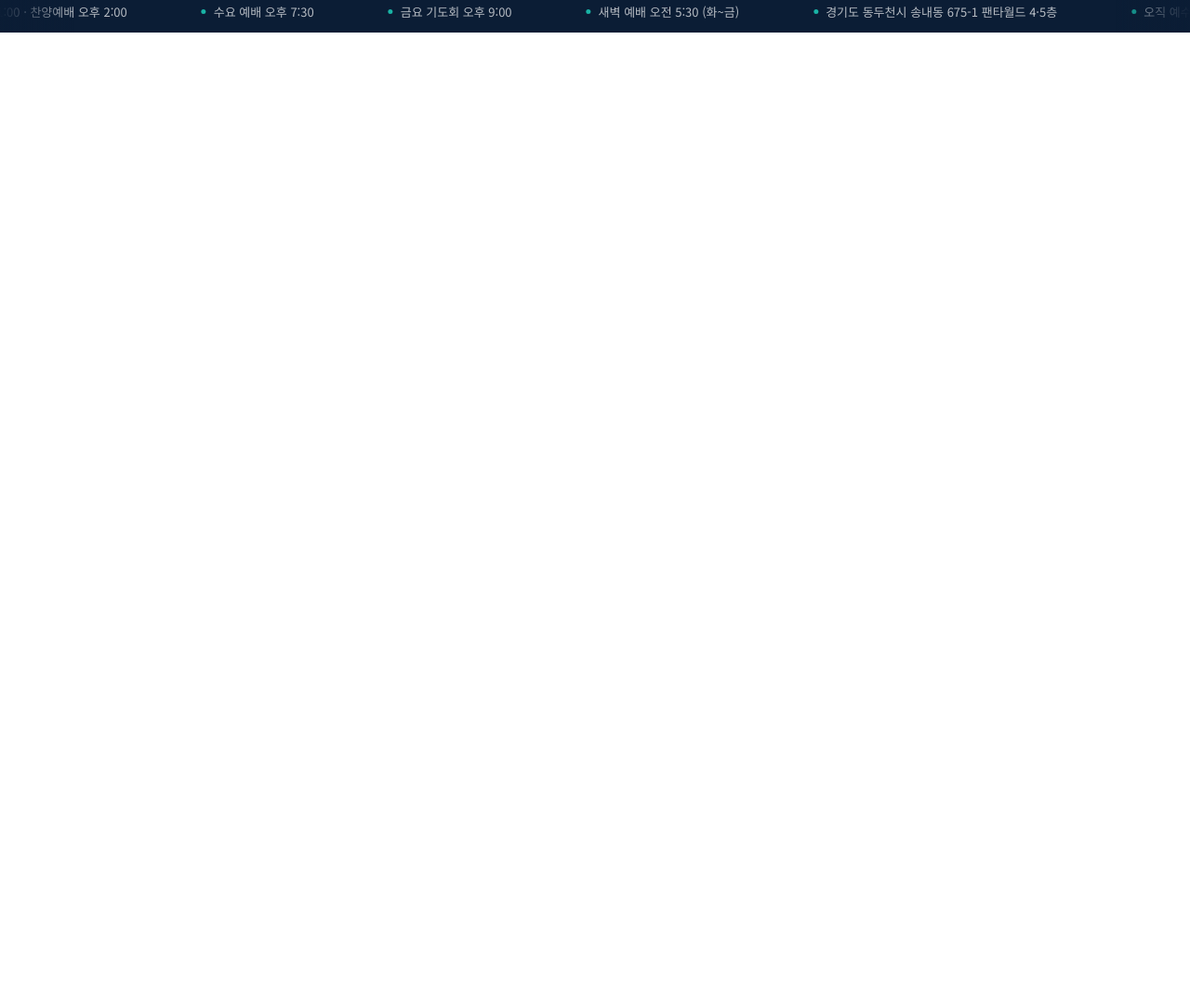
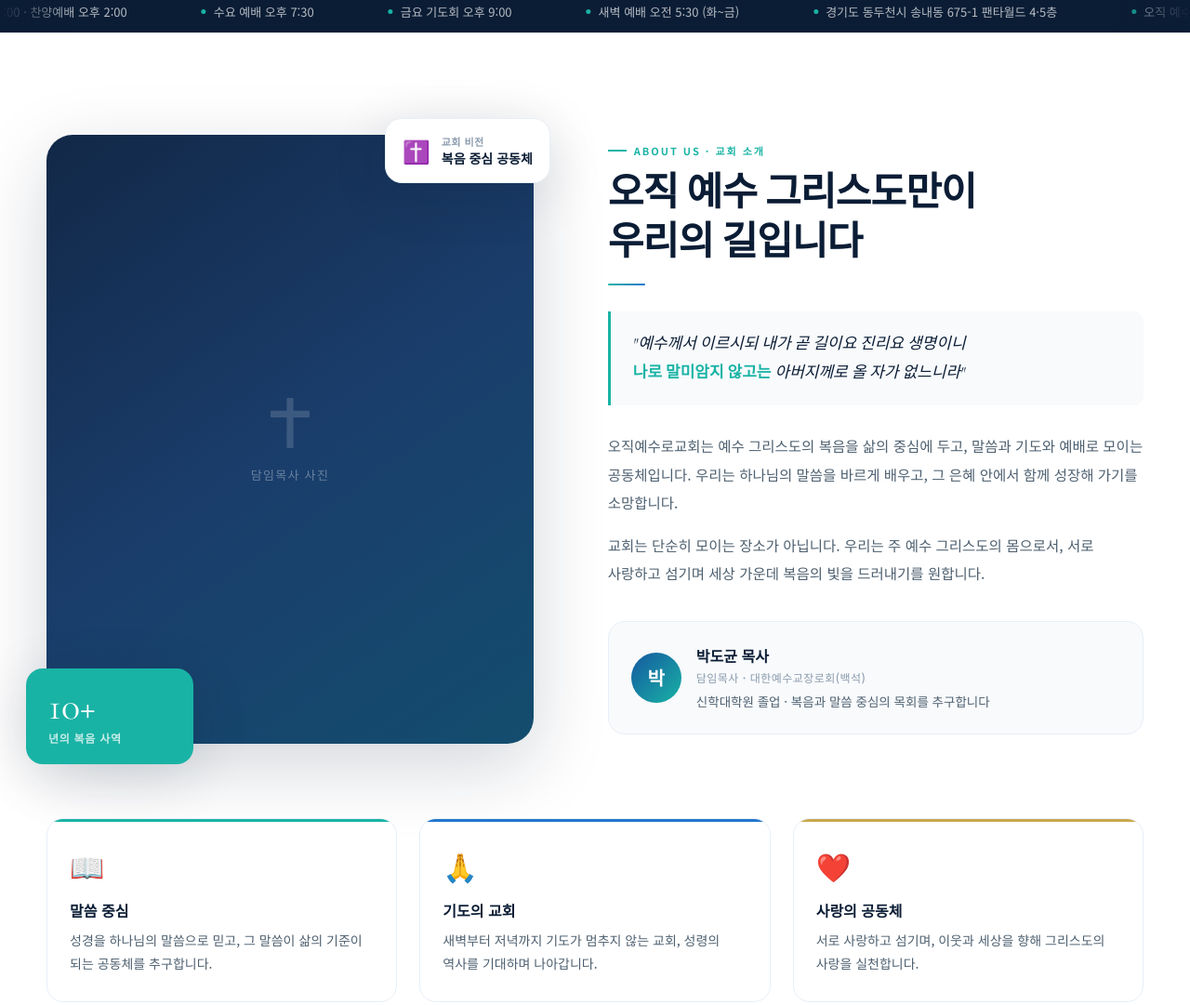
Before and after one commit to 031onewayjesus-design/OneWayJesusChurch, a website: page index.html in a window 1280 px wide. Shown: the part 973-2054 px from the top of the page at 93% size. Drawn offline with nearby package versions, Linux system fonts and the light colour scheme; no server answers.

Commit message:
Add files via upload

```diff
--- a/index.html
+++ b/index.html
@@ -33,7 +33,7 @@ a{text-decoration:none;}
 /* ═══ FADE-IN ═══ */
 @keyframes modalIn{from{opacity:0;transform:translateY(24px) scale(.97);}to{opacity:1;transform:none;}}
 @keyframes livePulse{0%,100%{box-shadow:0 2px 10px rgba(229,57,53,.5);}50%{box-shadow:0 2px 20px rgba(229,57,53,.9),0 0 0 6px rgba(229,57,53,.2);}}
-.fade-in{opacity:0;transform:translateY(28px);transition:opacity .7s cubic-bezier(.22,1,.36,1),transform .7s cubic-bezier(.22,1,.36,1);}
+.fade-in{opacity:1;transform:none;transition:opacity .7s cubic-bezier(.22,1,.36,1),transform .7s cubic-bezier(.22,1,.36,1);}
 .fade-in.vis{opacity:1;transform:none;}
 .fade-in.d1{transition-delay:.1s}.fade-in.d2{transition-delay:.2s}
 .fade-in.d3{transition-delay:.3s}.fade-in.d4{transition-delay:.4s}
```
